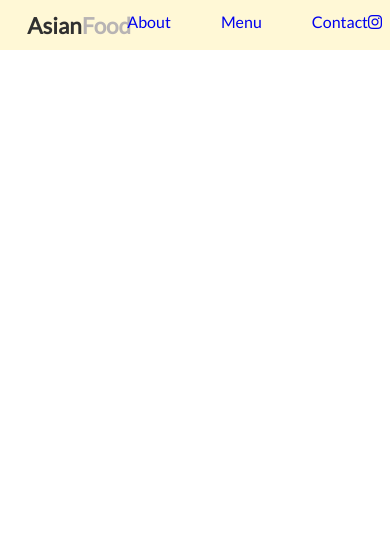
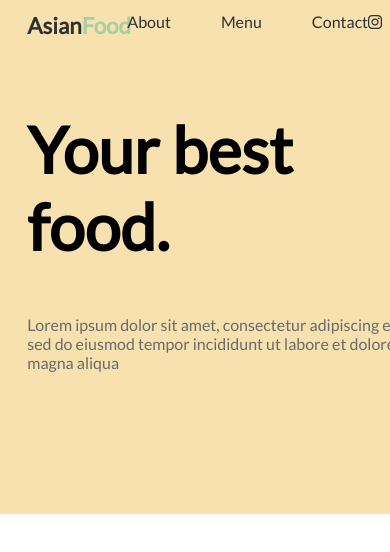
Before and after one commit to JakubWojtkowski/Restaurant-website, a React (Create React App) app: page / in a window 390 px wide. Shown: the top 552 px of the page. Built offline with nearby package versions, Linux system fonts and the light colour scheme.

Commit message:
Add home page logo. Start creating home page.

```diff
--- a/public/styles.css
+++ b/public/styles.css
@@ -6,21 +6,29 @@
   font-family: "Lato", "Helvetica Neue", Helvetica, sans-serif;
 }
 
+h1 {
+  font-size: 4rem;
+}
+
 a {
   text-decoration: none;
 }
 
+p {
+  color: #6a6a6a;
+}
+
 #navbar,
 #home {
-  background-color: #fff8d6;
+  background-color: #f7e1ae;
 }
 
 .container {
   margin: 0 auto;
-  padding: 0 4rem;
+  padding: 5% 7%;
 }
 
-/* Navbar */
+/* Nav-bar */
 
 .navbar-main {
   display: flex;
@@ -40,7 +48,7 @@ a {
 }
 
 .navbar-logo-second {
-  color: #b8b4b4;
+  color: #A4D0A4;
 }
 
 .navbar-nav {
@@ -53,7 +61,12 @@ a {
   gap: 50px;
 }
 
-.navbar-nav ul li {
+.navbar-nav ul li a,
+.navbar-socials-item i {
+  color: #303030;
+}
+
+.navbar-socials-item i:hover {
 }
 
 .navbar-socials {
@@ -65,3 +78,48 @@ a {
 
 .navbar-socials-item {
 }
+
+/* Home */
+
+#home {
+  /* height: 70vh; */
+}
+
+.home-main {
+  display: grid;
+  grid-template-columns: 1fr 1fr;
+  height: 425px;
+  margin: 0 auto;
+}
+
+.home-text {
+  display: flex;
+  flex-direction: column;
+  gap: 50px;
+}
+
+.home-image {
+  background-image: url("./images/home-logo.png");
+  background-position: 50%;
+  background-repeat: no-repeat;
+  background-size: cover;
+  grid-column: 2 / span 2;
+}
+
+@media screen and (max-width: 1024px) {
+  .home-main {
+    grid-template-columns: 1fr;
+    max-width: 600px;
+    min-width: 400px;
+    align-items: center;
+    justify-content: center;
+  }
+
+  .home-text {
+    place-items: center;
+  }
+
+  .home-image {
+    grid-row: 2;
+  }
+}
--- a/src/components/Home.jsx
+++ b/src/components/Home.jsx
@@ -5,6 +5,15 @@ function Home() {
     <section id="home">
       <div className="container">
         <div className="home-main">
+          <div className="home-text">
+            <h1>Your best food.</h1>
+            <p>
+              Lorem ipsum dolor sit amet, consectetur adipiscing elit, sed do
+              eiusmod tempor incididunt ut labore et dolore magna aliqua
+            </p>
+          </div>
+
+          <div className="home-image"></div>
         </div>
       </div>
     </section>
```
Also changed, not shown: public/images/home-logo.png (added).
